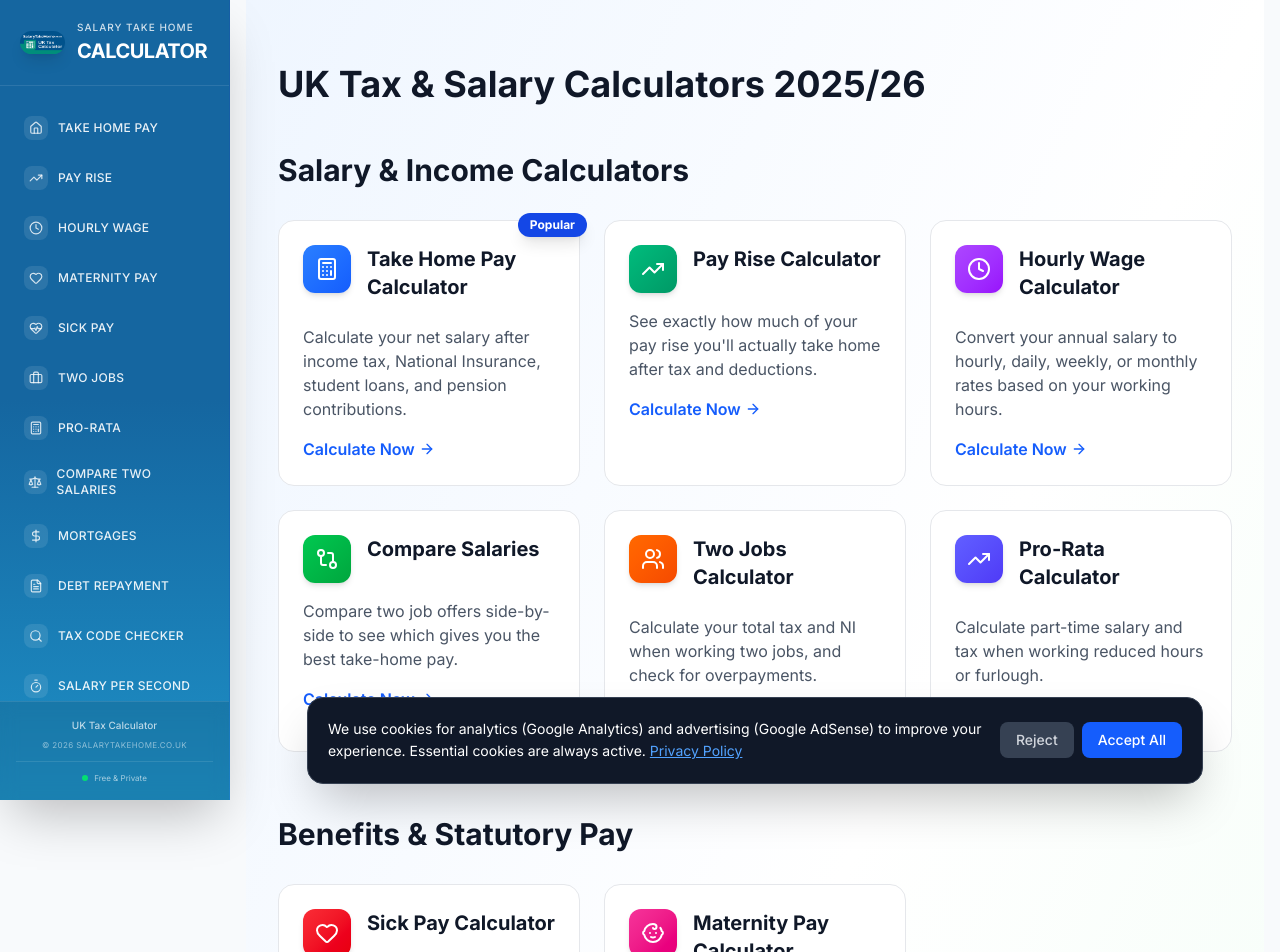
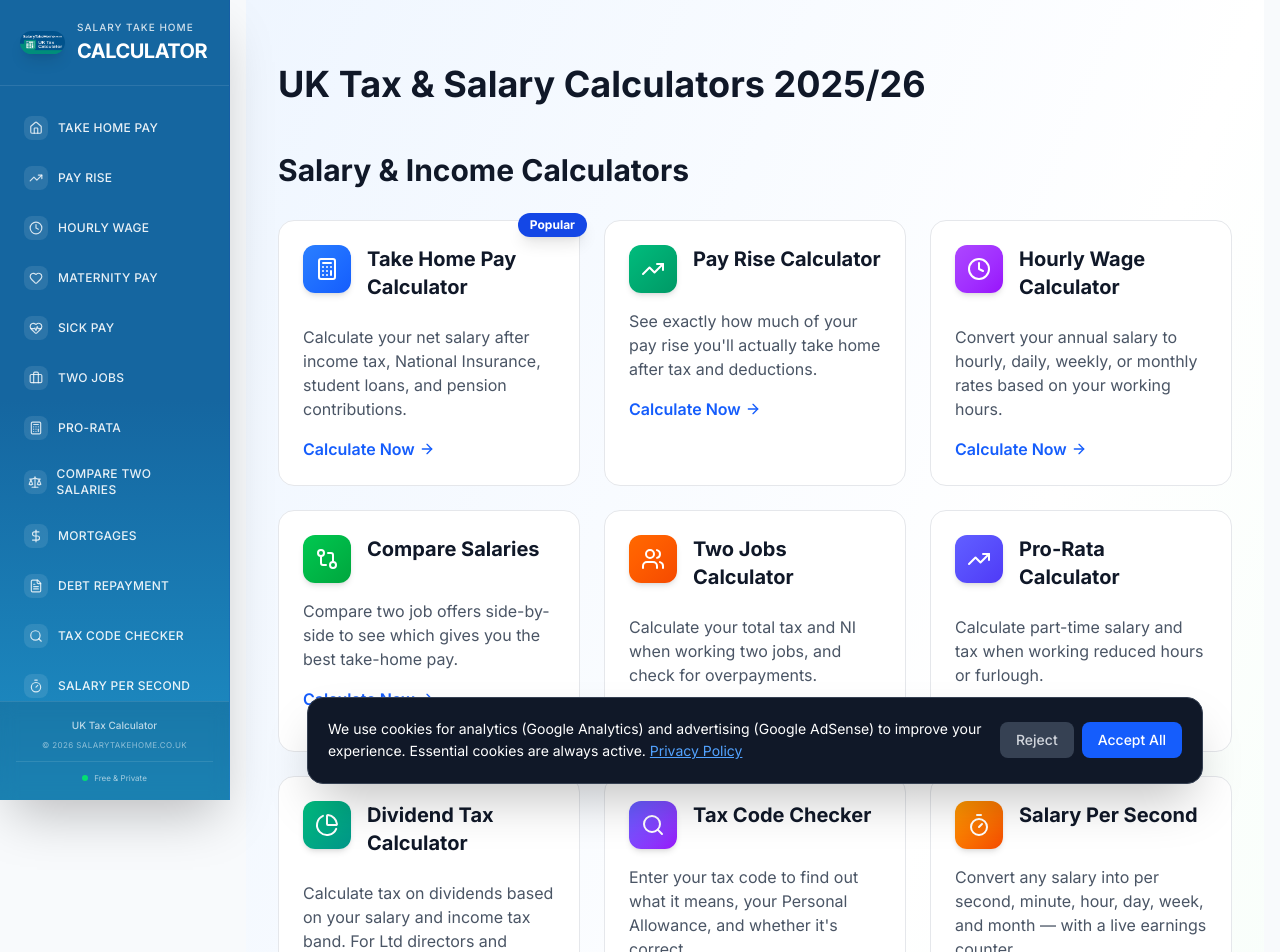
Before and after one commit to dark1mp/salarytakehome, a Next.js app: page / in a window 1280 px wide. Shown: the top 952 px of the page. Built offline with nearby package versions, Linux system fonts and the light colour scheme.

Commit message:
Add dividend tax, tax code checker, and salary per second to homepage
Co-Authored-By: Claude Opus 4.6 (1M context) <noreply@anthropic.com>

```diff
--- a/src/app/page.js
+++ b/src/app/page.js
@@ -4,7 +4,7 @@ import Link from 'next/link';
 import {
   Calculator, Clock, GitCompare, Users, Heart, Baby,
   Home as HomeIcon, CreditCard, TrendingUp, BookOpen,
-  ArrowRight
+  ArrowRight, Search, Timer, PieChart
 } from 'lucide-react';
 import LayoutWrapper from './components/LayoutWrapper';
 
@@ -54,6 +54,27 @@ const calculators = [
         href: "/pro-rata-furlough",
         icon: TrendingUp,
         gradient: "from-indigo-500 to-indigo-600"
+      },
+      {
+        name: "Dividend Tax Calculator",
+        description: "Calculate tax on dividends based on your salary and income tax band. For Ltd directors and shareholders.",
+        href: "/dividend-tax",
+        icon: PieChart,
+        gradient: "from-emerald-500 to-teal-600"
+      },
+      {
+        name: "Tax Code Checker",
+        description: "Enter your tax code to find out what it means, your Personal Allowance, and whether it's correct.",
+        href: "/tax-code",
+        icon: Search,
+        gradient: "from-indigo-500 to-purple-600"
+      },
+      {
+        name: "Salary Per Second",
+        description: "Convert any salary into per second, minute, hour, day, week, and month — with a live earnings counter.",
+        href: "/salary-per-second",
+        icon: Timer,
+        gradient: "from-amber-500 to-orange-600"
       }
     ]
   },
```
